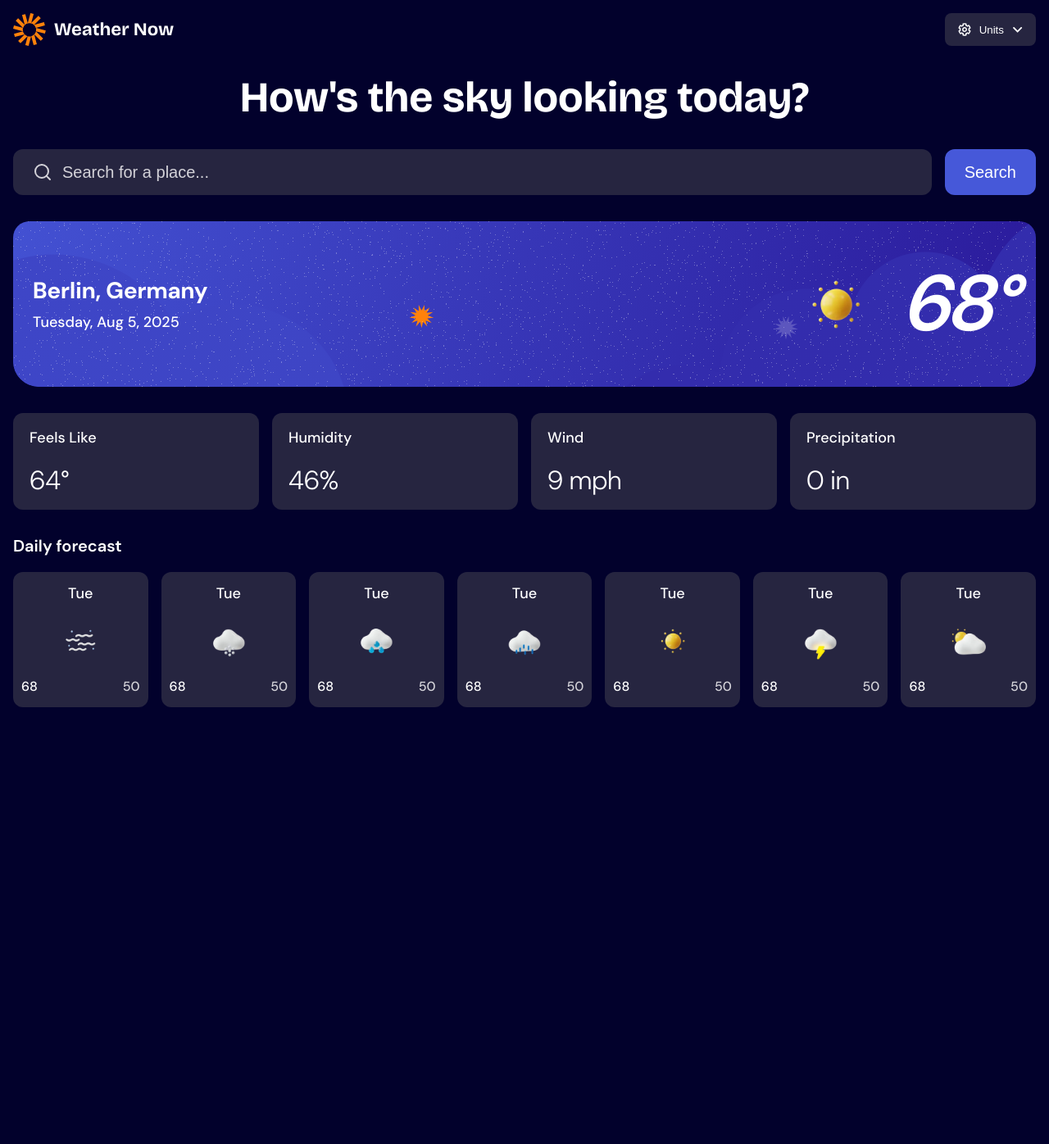
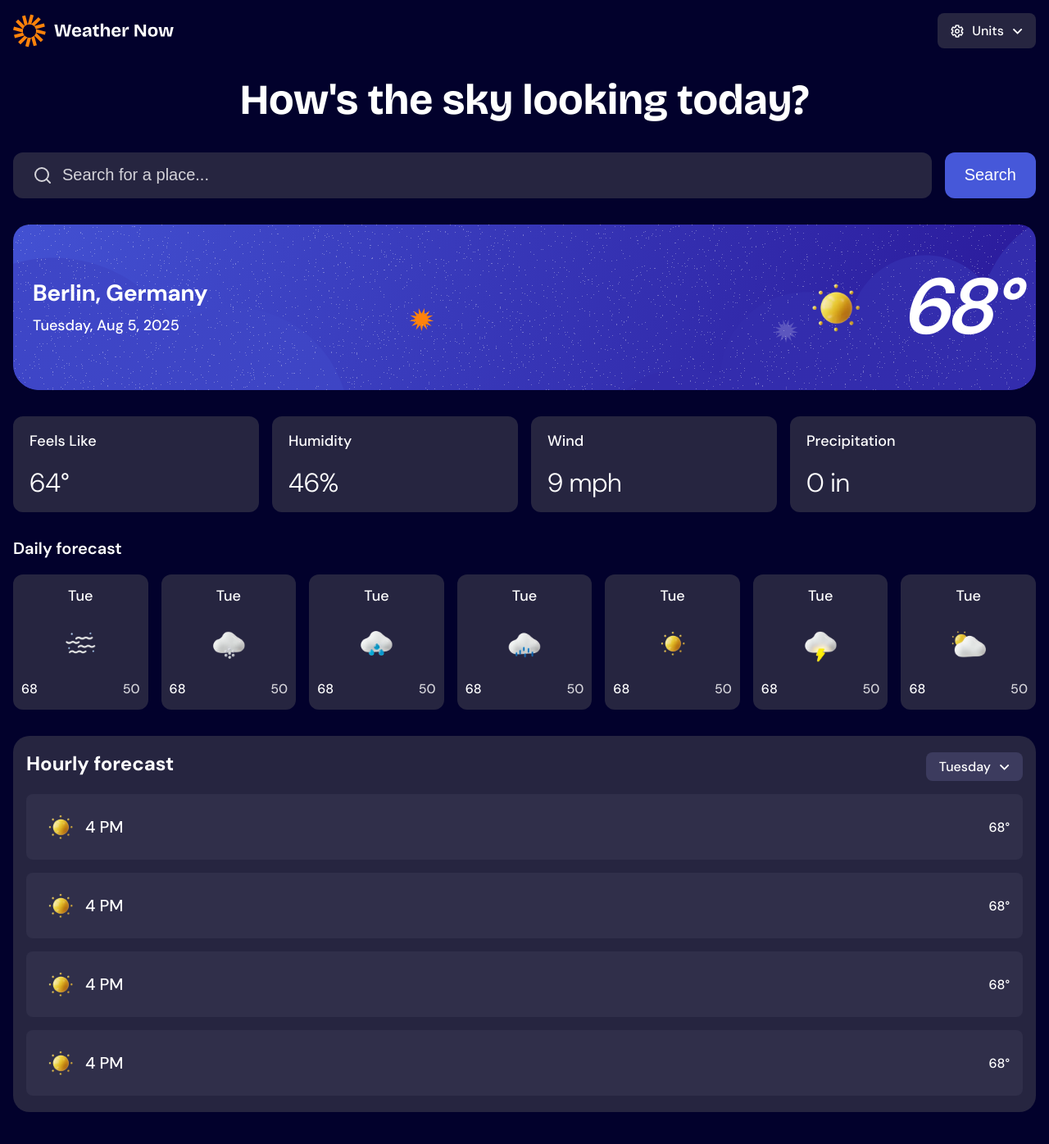
Before and after one commit to ahndrou/weather-app, a React (Vite) app: page / in a window 1280 px wide. Shown: the top 1396 px of the page at 82% size. Before the commit the page ends 911 px from the top, so only its background shows below. Built offline with nearby package versions, Linux system fonts and the light colour scheme.

Commit message:
add markup and styling for the hourly forecast section.

```diff
--- /dev/null
+++ b/src/components/Button.tsx
@@ -0,0 +1,65 @@
+import cogIcon from "../assets/images/icon-units.svg";
+import dropdownIcon from "../assets/images/icon-dropdown.svg";
+import styled, { css } from "styled-components";
+import type React from "react";
+import { textPreset7, textPreset8 } from "./GlobalStyles";
+
+type ColorOption = "light" | "dark";
+
+type ButtonProps = {
+  children: React.ReactNode;
+  hasStartIcon?: boolean;
+  color: ColorOption;
+};
+
+export default function Button({ children, hasStartIcon, color }: ButtonProps) {
+  const colorVarName =
+    color === "light" ? "--clr-neutral-600" : "--clr-neutral-800";
+  return (
+    <Wrapper color={colorVarName} hasStartIcon={hasStartIcon}>
+      {hasStartIcon && <img src={cogIcon} />}
+      <span>{children}</span>
+      <img src={dropdownIcon} />
+    </Wrapper>
+  );
+}
+
+type WrapperProps = {
+  color: "--clr-neutral-600" | "--clr-neutral-800";
+  hasStartIcon?: boolean;
+};
+
+const withIconStyles = css`
+  ${textPreset8}
+
+  padding-block: ${8 / 16}rem;
+  padding-inline: 10px;
+
+  @media screen and (width >= ${768 / 16}rem) {
+    ${textPreset7}
+    padding-block: ${12 / 16}rem;
+    padding-inline: ${16 / 16}rem;
+  }
+`;
+
+const withoutIconStyles = css`
+  padding-block: ${8 / 16}rem;
+  padding-inline: ${16 / 16}rem;
+
+  ${textPreset7};
+`;
+
+const Wrapper = styled.button<WrapperProps>`
+  background-color: var(${(p) => p.color});
+  color: var(--clr-neutral-000);
+  border: none;
+  border-radius: 8px;
+  padding-inline: 16px;
+  display: flex;
+  justify-content: center;
+  align-items: center;
+  gap: 10px;
+  cursor: pointer;
+
+  ${({ hasStartIcon }) => (hasStartIcon ? withIconStyles : withoutIconStyles)}
+`;
--- a/src/components/DailyForecast.tsx
+++ b/src/components/DailyForecast.tsx
@@ -1,26 +1,7 @@
 import styled from "styled-components";
-import drizzleIconSrc from "../assets/images/icon-drizzle.webp";
-import fogIconSrc from "../assets/images/icon-fog.webp";
-import overcastIconSrc from "../assets/images/icon-overcast.webp";
-import partlyCloudyIconSrc from "../assets/images/icon-partly-cloudy.webp";
-import rainIconSrc from "../assets/images/icon-rain.webp";
-import snowIconSrc from "../assets/images/icon-snow.webp";
-import stormIconSrc from "../assets/images/icon-storm.webp";
-import sunnyIconSrc from "../assets/images/icon-sunny.webp";
 import { textPreset6, textPreset7 } from "./GlobalStyles";
-
-const ICONS = {
-  drizzle: drizzleIconSrc,
-  fog: fogIconSrc,
-  overcast: overcastIconSrc,
-  partlyCloudy: partlyCloudyIconSrc,
-  rain: rainIconSrc,
-  snow: snowIconSrc,
-  storm: stormIconSrc,
-  sunny: sunnyIconSrc,
-} as const;
-
-type Forecast = keyof typeof ICONS;
+import type { Forecast } from "./WeatherIcon";
+import WeatherIcon from "./WeatherIcon";
 
 type DailyForecastProps = {
   day: string;
@@ -35,12 +16,10 @@ export default function DailyForecast({
   high,
   low,
 }: DailyForecastProps) {
-  const iconSrc = ICONS[forecast];
-
   return (
     <Wrapper>
       <Day>{day}</Day>
-      <WeatherIcon src={iconSrc} />
+      <WeatherIcon forecast={forecast} />
       <TempGroup>
         <TempHigh>{high}</TempHigh>
         <TempLow>{low}</TempLow>
@@ -63,10 +42,6 @@ const Day = styled.h3`
   ${textPreset6}
 `;
 
-const WeatherIcon = styled.img`
-  width: 60px;
-`;
-
 const TempGroup = styled.div`
   display: flex;
   justify-content: space-between;
--- a/src/components/Header.tsx
+++ b/src/components/Header.tsx
@@ -1,12 +1,14 @@
 import logo from "../assets/images/logo.svg";
-import UnitsDropdown from "./UnitsDropDown";
+import Button from "./Button";
 import styled from "styled-components";
 
 export default function Header() {
   return (
     <Wrapper>
       <img src={logo} />
-      <UnitsDropdown />
+      <Button hasStartIcon color="dark">
+        Units
+      </Button>
     </Wrapper>
   );
 }
--- /dev/null
+++ b/src/components/HourlyForecast.tsx
@@ -0,0 +1,43 @@
+import styled from "styled-components";
+import type { Forecast } from "./WeatherIcon";
+import WeatherIcon from "./WeatherIcon";
+import { textPreset5Medium, textPreset7 } from "./GlobalStyles";
+
+type HourlyForecastProps = {
+  forecast: Forecast;
+  time: number;
+  temp: number;
+};
+
+export default function HourlyForecast({
+  forecast,
+  time,
+  temp,
+}: HourlyForecastProps) {
+  return (
+    <Wrapper>
+      <WeatherIcon forecast={forecast} />
+      <Time>{time} PM</Time>
+      <Temp>{temp}°</Temp>
+    </Wrapper>
+  );
+}
+
+const Wrapper = styled.div`
+  background-color: var(--clr-neutral-700);
+  border-radius: 8px;
+  display: flex;
+  align-items: center;
+  padding: 10px 16px 10px 12px;
+`;
+
+const Time = styled.span`
+  ${textPreset5Medium}
+`;
+
+const Temp = styled.span`
+  ${textPreset7}
+
+  flex-grow: 1;
+  text-align: end;
+`;
--- /dev/null
+++ b/src/components/HourlyForecastGroup.tsx
@@ -0,0 +1,38 @@
+import styled from "styled-components";
+import HourlyForecast from "./HourlyForecast";
+import Button from "./Button";
+
+export default function HourlyForecastGroup() {
+  return (
+    <Wrapper>
+      <SectionHeader>
+        <h2>Hourly forecast</h2>
+        <Button color="light">Tuesday</Button>
+      </SectionHeader>
+      <ForecastGroup>
+        <HourlyForecast forecast="sunny" time={4} temp={68} />
+        <HourlyForecast forecast="sunny" time={4} temp={68} />
+        <HourlyForecast forecast="sunny" time={4} temp={68} />
+        <HourlyForecast forecast="sunny" time={4} temp={68} />
+      </ForecastGroup>
+    </Wrapper>
+  );
+}
+
+const Wrapper = styled.div`
+  background-color: var(--clr-neutral-800);
+  border-radius: 20px;
+  padding: 20px 16px;
+`;
+
+const SectionHeader = styled.div`
+  display: flex;
+  justify-content: space-between;
+  margin-bottom: ${16 / 16}rem;
+`;
+
+const ForecastGroup = styled.div`
+  display: flex;
+  flex-direction: column;
+  gap: ${16 / 16}rem;
+`;
--- a/src/components/Page.tsx
+++ b/src/components/Page.tsx
@@ -5,6 +5,7 @@ import { textPreset2 } from "./GlobalStyles";
 import WeatherInfoBanner from "./WeatherTodayBanner";
 import WeatherTodayDetails from "./WeatherTodayDetails";
 import DailyForecastGroup from "./DailyForecastGroup";
+import HourlyForecastGroup from "./HourlyForecastGroup";
 
 export default function Page() {
   return (
@@ -16,6 +17,7 @@ export default function Page() {
         <WeatherInfoBanner />
         <WeatherTodayDetails />
         <DailyForecastGroup />
+        <HourlyForecastGroup />
       </Main>
     </Wrapper>
   );
--- a/src/components/UnitsDropDown.tsx
+++ /dev/null
@@ -1,26 +0,0 @@
-import cogIcon from "../assets/images/icon-units.svg";
-import dropdownIcon from "../assets/images/icon-dropdown.svg";
-import styled from "styled-components";
-
-export default function UnitsDropdown() {
-  return (
-    <Wrapper>
-      <img src={cogIcon} />
-      <span>Units</span>
-      <img src={dropdownIcon} />
-    </Wrapper>
-  );
-}
-
-const Wrapper = styled.button`
-  background-color: var(--clr-neutral-800);
-  color: var(--clr-neutral-000);
-  border: none;
-  border-radius: 8px;
-  padding-inline: 16px;
-  display: flex;
-  justify-content: center;
-  align-items: center;
-  gap: 10px;
-  cursor: pointer;
-`;
--- /dev/null
+++ b/src/components/WeatherIcon.tsx
@@ -0,0 +1,34 @@
+import styled from "styled-components";
+import drizzleIconSrc from "../assets/images/icon-drizzle.webp";
+import fogIconSrc from "../assets/images/icon-fog.webp";
+import overcastIconSrc from "../assets/images/icon-overcast.webp";
+import partlyCloudyIconSrc from "../assets/images/icon-partly-cloudy.webp";
+import rainIconSrc from "../assets/images/icon-rain.webp";
+import snowIconSrc from "../assets/images/icon-snow.webp";
+import stormIconSrc from "../assets/images/icon-storm.webp";
+import sunnyIconSrc from "../assets/images/icon-sunny.webp";
+
+const ICONS = {
+  drizzle: drizzleIconSrc,
+  fog: fogIconSrc,
+  overcast: overcastIconSrc,
+  partlyCloudy: partlyCloudyIconSrc,
+  rain: rainIconSrc,
+  snow: snowIconSrc,
+  storm: stormIconSrc,
+  sunny: sunnyIconSrc,
+} as const;
+
+export type Forecast = keyof typeof ICONS;
+
+type WeatherIconProps = {
+  forecast: Forecast;
+};
+
+export default function WeatherIcon({ forecast }: WeatherIconProps) {
+  return <Icon src={ICONS[forecast]} />;
+}
+
+const Icon = styled.img`
+  width: 60px;
+`;
```
